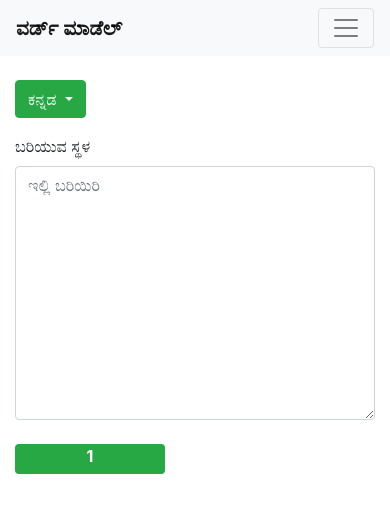
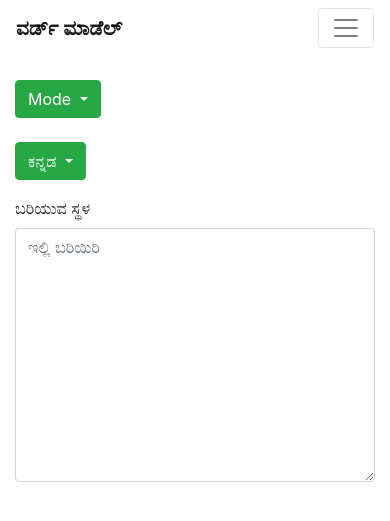
Before and after one commit to prashanthsp6498/wordmodeling, a Flask app: template templates/word_predictor.html in a window 390 px wide. Shown: the top 521 px of the page. Run offline with Flask 2, Linux system fonts and the light colour scheme; the template is opened without the code that fills it: most values are stand-ins (such as "Sample title", 1, 10 or a date in 2020); parts of the project's set-up code (start-up, migrations or seed data) failed here and were passed over; some libraries are stand-ins or nearby versions.

Commit message:
use Predictor class to get suggestion words, dark/light mode is added for web interface, each typed word is sent to server through ajax jquery now it is not fast as expected need to fix, and made web interface dynamic as much as possible

```diff
--- a/app.py
+++ b/app.py
@@ -14,7 +14,13 @@
 
 @app.route('/')
 def index():
-    num = ['who', 'am', 'i', 'and', 'for', 'do']
     number = [0, 1, 2, 3, 4, 5, 6]
-    num = WordSuggestion('hello')
-    return render_template('word_predictor.html', num=num, number=number)
+    return render_template('word_predictor.html', number=number)
+
+
+@app.route('/wordpredict', methods=['POST'])
+def wordpredict():
+    if request.method == 'POST':
+        text = request.form['textbox']
+        suggestions = WordSuggestion(text)
+        return jsonify(result=suggestions)
--- a/static/js/main.js
+++ b/static/js/main.js
@@ -1,5 +1,6 @@
 $(window).ready(function () {
     $('.container').hide();
+    // $('.suggestion_row').hide();
     $(document).ready(function () {
         $('#loader').hide();
         $('.container').show();
@@ -57,16 +58,40 @@
     })
 })
 
+
 $(document).ready(function () {
     $('#textbox').keypress(function (event) {
+        var text = '';
         if (event.keyCode == 32) {
-            console.log("Space Pressed");
+            text = $('#textbox').val();
+            text = $.trim(text);
+            text = text.split('  ').join(' ');
+            $('#textbox').val(text);
+            $.ajax({
+                data: {
+                    textbox: text,
+                },
+                type: 'POST',
+                url: '/wordpredict',
+            })
+                .done(function (data) {
+                    if (data) {
+                        console.log(data.result);
+                        // $('.suggestion_row').show();
+                        for (var i = 0; i < data.result.length; i++) {
+                            $('#' + i.toString()).text(data.result[i]);
+                        }
+                    }
+                    else {
+                        console.log(data);
+                    }
+                });
         }
     })
 })
 
 $(document).ready(function () {
-    $('.language').on('click', function() {
+    $('.language').on('click', function () {
         var id = $(this).attr('id');
         if (id == 'kannada') {
             $('.navbar-brand').text('ವರ್ಡ್ ಮಾಡೆಲ್');
@@ -84,3 +109,26 @@
 
     })
 })
+
+
+// dark-mode function
+$(document).ready(function () {
+    $('.color_mode').on('click', function () {
+        var id = $(this).attr('id');
+        var bg = '#343a40';
+        var fontColor = 'white';
+        if (id == 'dark') {
+            bg = '#343a40';
+            fontColor = 'white';
+        }
+        else {
+            bg = 'white';
+            fontColor = 'black';
+        }
+        $('.background').css('background-color', bg);
+        $('.background').css('color', fontColor);
+        $('.navbar-brand').css('color', fontColor);
+        $('.mode_button').text(id);
+
+    })
+})
--- a/templates/base.html
+++ b/templates/base.html
@@ -8,9 +8,9 @@
     <link rel="stylesheet" href="https://stackpath.bootstrapcdn.com/bootstrap/4.4.1/css/bootstrap.min.css"
         integrity="sha384-Vkoo8x4CGsO3+Hhxv8T/Q5PaXtkKtu6ug5TOeNV6gBiFeWPGFN9MuhOf23Q9Ifjh" crossorigin="anonymous">
     <script src="https://ajax.googleapis.com/ajax/libs/jquery/3.1.0/jquery.min.js"></script>
-    <script src="https://code.jquery.com/jquery-3.4.1.slim.min.js"
+    <!-- <script src="https://code.jquery.com/jquery-3.4.1.slim.min.js"
         integrity="sha384-J6qa4849blE2+poT4WnyKhv5vZF5SrPo0iEjwBvKU7imGFAV0wwj1yYfoRSJoZ+n"
-        crossorigin="anonymous"></script>
+        crossorigin="anonymous"></script> -->
     <script src="https://cdn.jsdelivr.net/npm/popper.js@1.16.0/dist/umd/popper.min.js"
         integrity="sha384-Q6E9RHvbIyZFJoft+2mJbHaEWldlvI9IOYy5n3zV9zzTtmI3UksdQRVvoxMfooAo"
         crossorigin="anonymous"></script>
@@ -21,9 +21,9 @@
 
 </head>
 
-<body>
-    <nav class="navbar navbar-expand-lg navbar-light bg-light">
-        <a class="navbar-brand" href="#"><strong>ವರ್ಡ್ ಮಾಡೆಲ್</strong></a>
+<body class='background'>
+    <nav class="navbar navbar-expand-lg navbar-light" >
+        <a class="navbar-brand" href="#" id="background" ><strong>ವರ್ಡ್ ಮಾಡೆಲ್</strong></a>
         <button class="navbar-toggler" type="button" data-toggle="collapse" data-target="#navbarSupportedContent"
             aria-controls="navbarSupportedContent" aria-expanded="false" aria-label="Toggle navigation">
             <span class="navbar-toggler-icon"></span>
--- a/templates/word_predictor.html
+++ b/templates/word_predictor.html
@@ -9,9 +9,24 @@
     <div class="col-md-2"></div>
     <div class="col-md-2">
         <!-- Example single danger button -->
+        <div class="row">
+            <div class="col-md-6">
                 <div class="btn-group mt-4">
-            <button type="button" class="btn btn-success dropdown-toggle language_button" data-toggle="dropdown" aria-haspopup="true"
-                aria-expanded="false">
+                    <button type="button" class="btn btn-success dropdown-toggle mode_button" data-toggle="dropdown"
+                        aria-haspopup="true" aria-expanded="false">
+                        Mode
+                    </button>
+                    <div class="dropdown-menu">
+                        <a class="dropdown-item color_mode" id='dark' href="#">dark</a>
+                        <a class="dropdown-item color_mode" id='light' href="#">light</a>
+                    </div>
+
+                </div>
+            </div>
+            <div class="col-md-6">
+                <div class="btn-group mt-4">
+                    <button type="button" class="btn btn-success dropdown-toggle language_button" data-toggle="dropdown"
+                        aria-haspopup="true" aria-expanded="false">
                         ಕನ್ನಡ
                     </button>
                     <div class="dropdown-menu">
@@ -22,22 +37,25 @@
                 </div>
             </div>
         </div>
+    </div>
+</div>
 <div class="row mt-3">
     <div class="col-md-12">
         <div class="mb-3">
             <label for="validationTextarea" id='textAreaLabel'>ಬರಿಯುವ ಸ್ಥಳ </label>
-            <textarea class="form-control " id="textbox" placeholder="ಇಲ್ಲಿ ಬರಿಯಿರಿ " rows="10" required></textarea>
+            <textarea class="form-control background"  id="textbox"
+                placeholder="ಇಲ್ಲಿ ಬರಿಯಿರಿ " rows="10" required></textarea>
             <div class="invalid-feedback">
                 Please enter a message in the textarea.
             </div>
         </div>
     </div>
 </div>
-<div class="row">
+<div class="row suggestion_row">
     {% for i in number %}
     <div class="col-md-2">
         <a href="#" class="badge badge-success suggestion mt-2" id="{{ i }}"
-            style="width: 150px;height: 30px;font-size: medium;">{{ num[i] }}</a>
+            style="width: 150px;height: 30px;font-size: medium;"></a>
     </div>
     {% endfor %}
 </div>
```
Also changed, not shown: model/predictor.py (added, +54 -0 lines), model/checkpoints/kannada/README.md (added), model/pickle_objects/kannada/README.md (added). Lines whose indentation alone changed are shown as unchanged.
